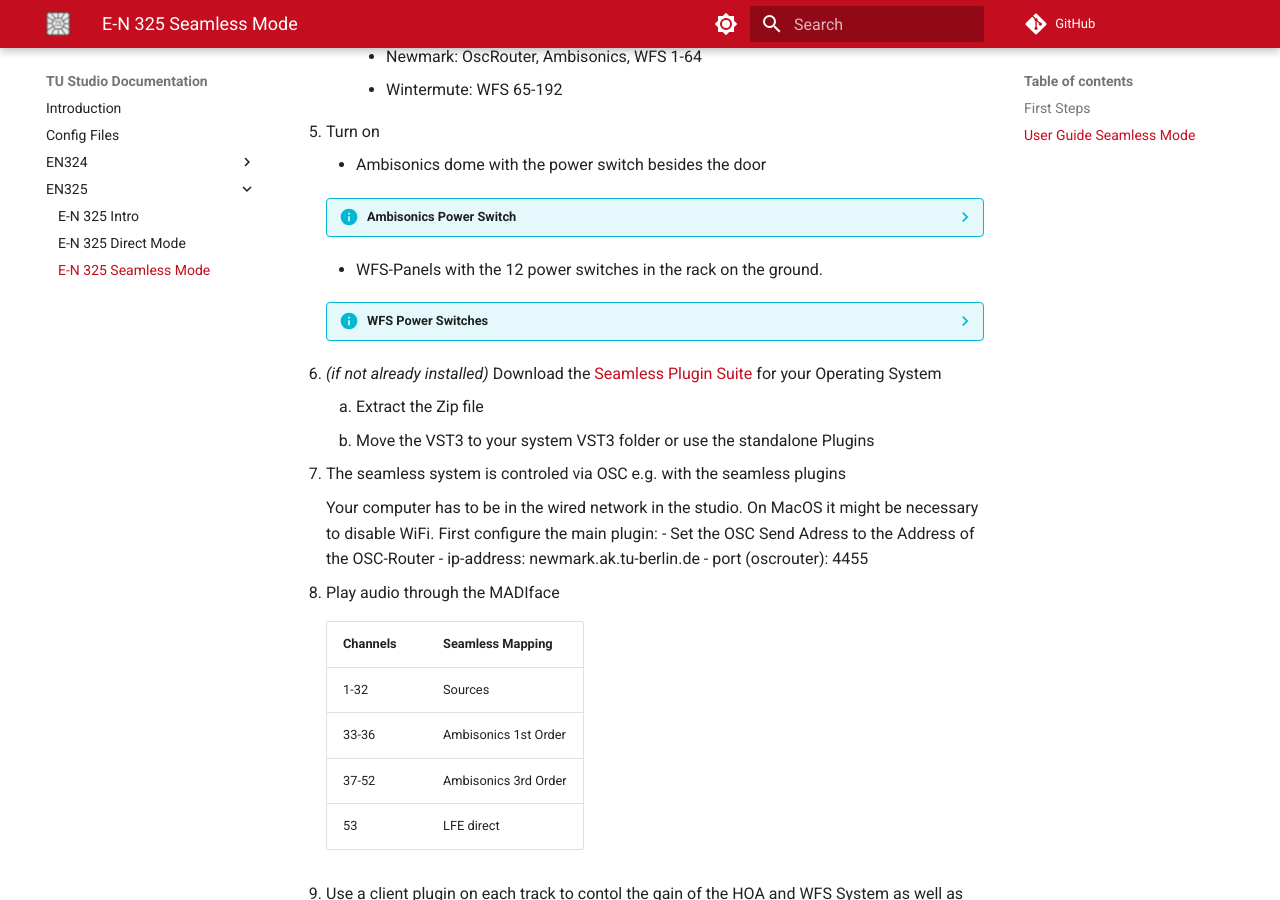
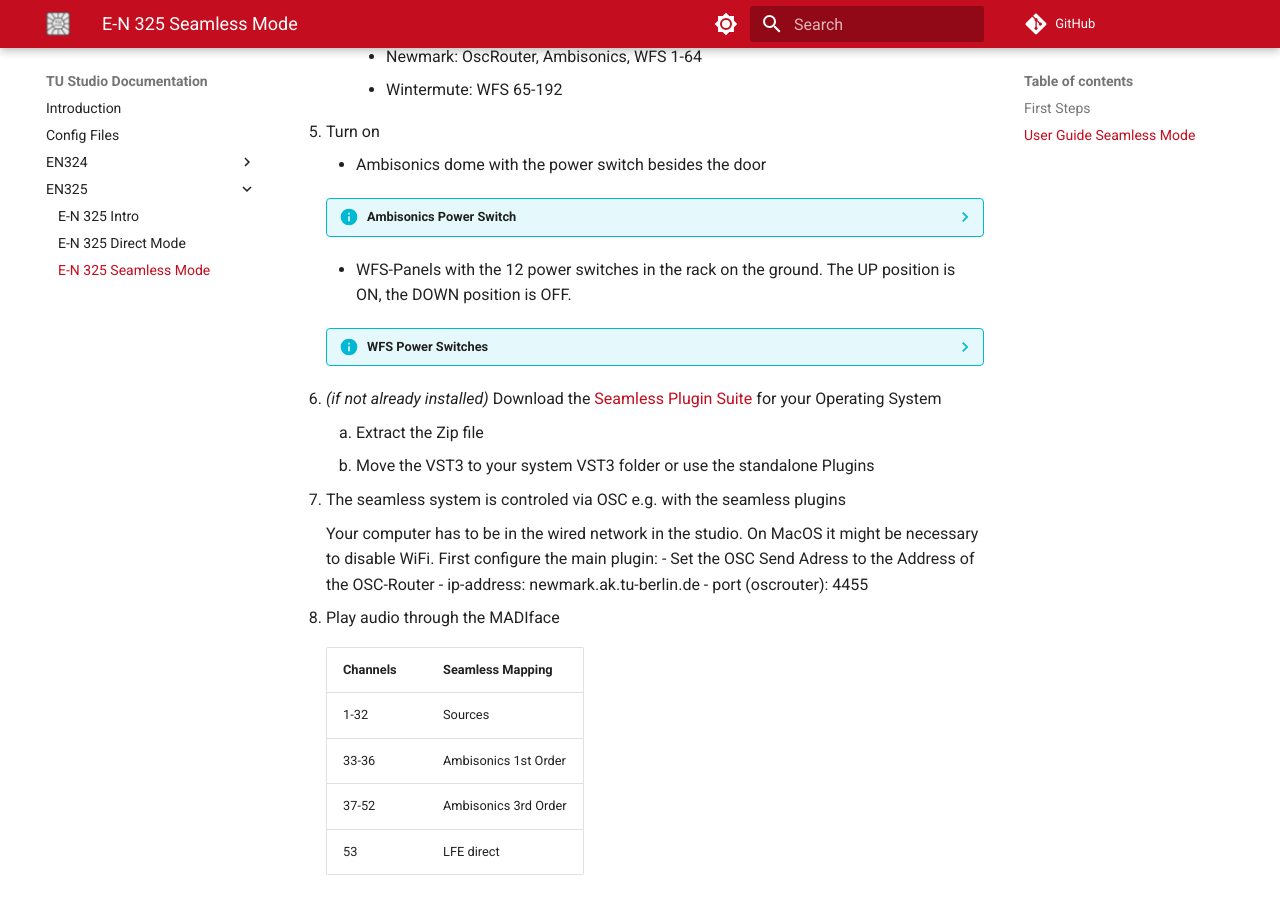
Before and after one commit to tu-studio/studio-docs, an MkDocs documentation site: the page built from docs/EN325/seamless-mode.md, in a window 1280 px wide and 900 px high, scrolled down 1021 px. Built offline with MkDocs 1.6.1 and Material for MkDocs 9.7.7, drawn with Linux system fonts in a browser that asks for light colours; comment, search, counter and statistics services are not loaded.

Commit message:
added info about position of wfs power switches

```diff
--- a/docs/EN325/seamless-mode.md
+++ b/docs/EN325/seamless-mode.md
@@ -33,7 +33,7 @@
     - Ambisonics dome with the power switch besides the door
     ??? info "Ambisonics Power Switch"
         ![Picture of Ambisonics switch](../graphics/ambidome_switch.png){: style="width:600px"}
-    - WFS-Panels with the 12 power switches in the rack on the ground.
+    - WFS-Panels with the 12 power switches in the rack on the ground. The UP position is ON, the DOWN position is OFF.
     ??? info "WFS Power Switches"
         ![Picture of WFS Power Rack](../graphics/wfs_power_switches.png){: style="width:600px"}
         Power switches are marked in red.
```
